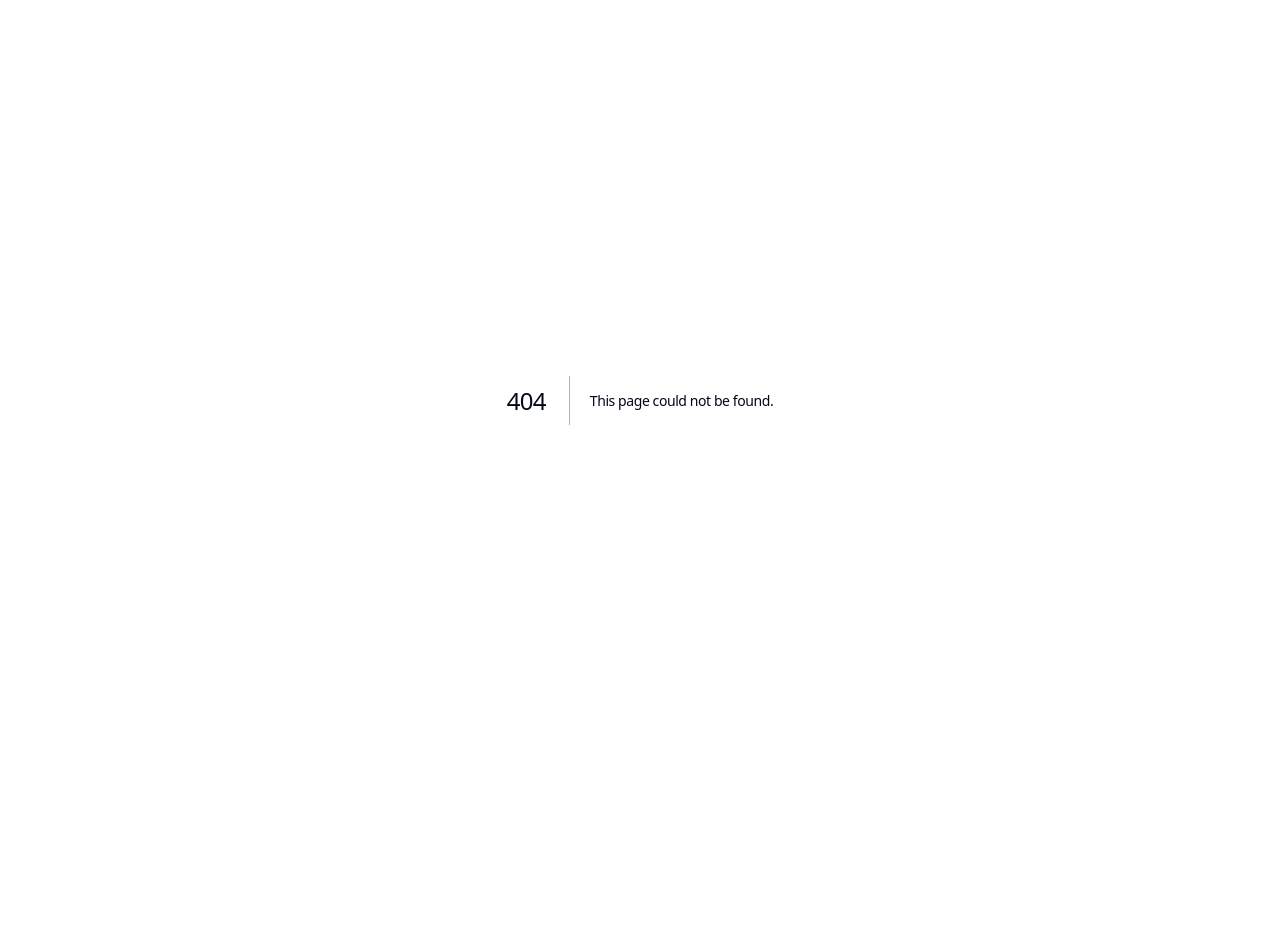
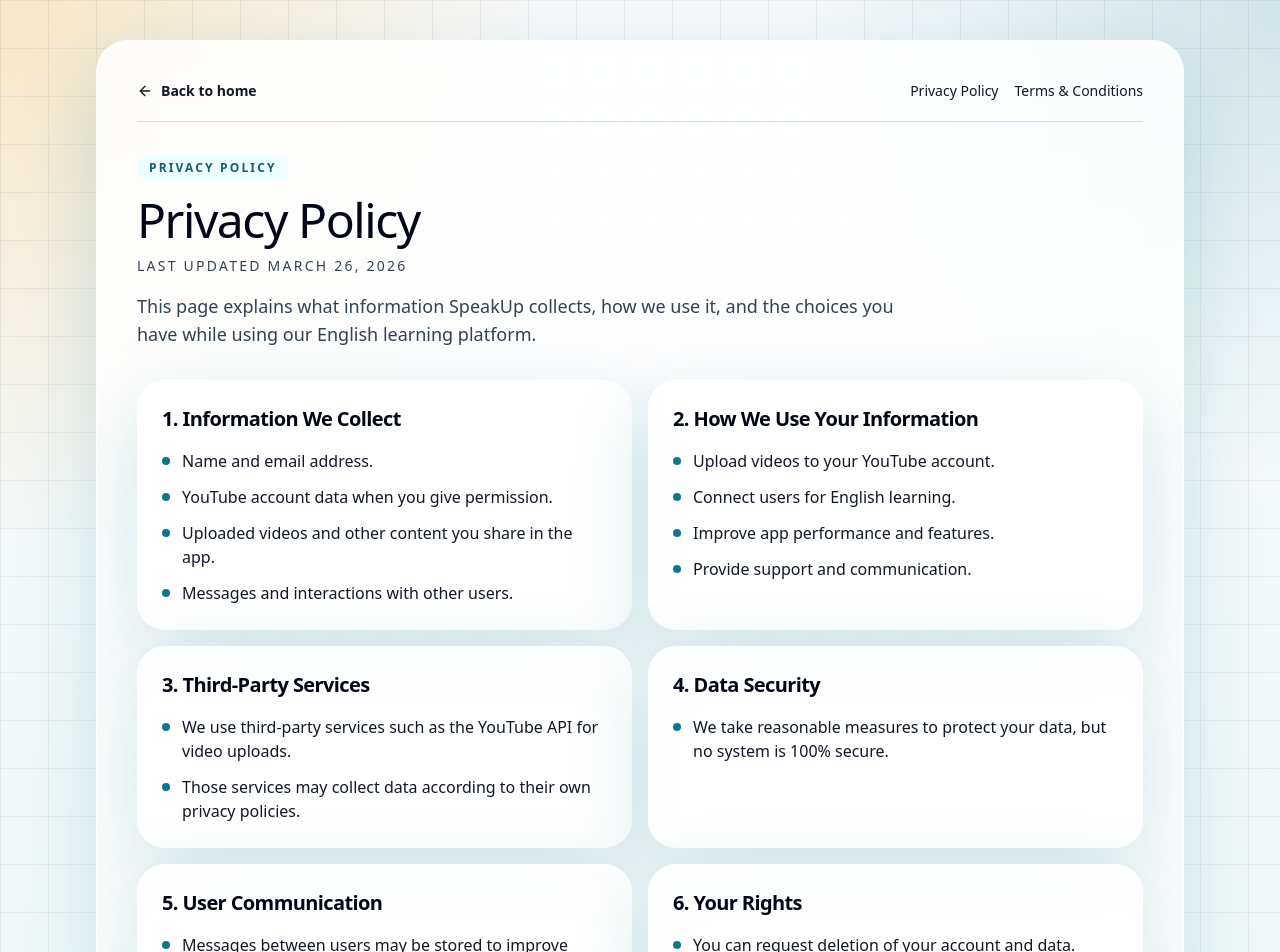
Before and after one commit to toxicboi99/English-App, a Next.js app: page /privacy-policy in a window 1280 px wide. Before the commit this address had no page. Shown: the top 952 px of the page. Before the commit the page ends 800 px from the top, so only its background shows below. Built offline with nearby package versions, Linux system fonts and the light colour scheme.

Commit message:
Add 2 Page

```diff
--- a/app/(auth)/layout.tsx
+++ b/app/(auth)/layout.tsx
@@ -1,4 +1,7 @@
 import Image from "next/image";
+import Link from "next/link";
+
+import { LegalLinks } from "@/components/legal/legal-links";
 
 export default function AuthLayout({
   children,
@@ -6,8 +9,8 @@ export default function AuthLayout({
   children: React.ReactNode;
 }>) {
   return (
-    <main className="mx-auto flex min-h-screen max-w-6xl items-center px-6 py-10 lg:px-8">
-      <div className="relative grid w-full gap-8 lg:grid-cols-[1fr_1.1fr]">
+    <main className="mx-auto flex min-h-screen max-w-6xl items-start px-4 py-6 sm:px-6 sm:py-8 lg:items-center lg:px-8">
+      <div className="relative grid w-full gap-6 lg:grid-cols-[1fr_1.1fr] lg:gap-8">
         <div className="pointer-events-none absolute inset-0 -z-10">
           <div className="absolute -top-32 -left-32 h-[300px] w-[300px] rounded-full bg-amber-300/30 blur-[100px]" />
           <div className="absolute right-0 bottom-0 h-[320px] w-[320px] rounded-full bg-cyan-300/30 blur-[110px]" />
@@ -46,9 +49,32 @@ export default function AuthLayout({
           </div>
         </div>
 
-        <div className="relative rounded-[2.5rem] border border-white/80 bg-white/85 p-8 shadow-[0_10px_40px_rgba(15,23,42,0.08)] backdrop-blur-xl md:p-10">
-          <div className="pointer-events-none absolute inset-0 rounded-[2.5rem] bg-gradient-to-br from-white/60 to-transparent opacity-70" />
-          <div className="relative z-10">{children}</div>
+        <div className="relative rounded-[2rem] border border-white/80 bg-white/85 p-5 shadow-[0_10px_40px_rgba(15,23,42,0.08)] backdrop-blur-xl sm:p-8 md:p-10 lg:rounded-[2.5rem]">
+          <div className="pointer-events-none absolute inset-0 rounded-[2rem] bg-gradient-to-br from-white/60 to-transparent opacity-70 lg:rounded-[2.5rem]" />
+          <div className="relative z-10 space-y-6">
+            <div className="rounded-[1.75rem] border border-slate-900/10 bg-slate-950 p-5 text-amber-100 shadow-[0_18px_50px_rgba(15,23,42,0.18)] lg:hidden">
+              <Link
+                className="text-sm font-semibold tracking-[0.18em] text-amber-200 uppercase"
+                href="/"
+              >
+                SpeakUp
+              </Link>
+              <h1 className="mt-3 text-2xl font-bold leading-tight text-white">
+                Practice English with a safer, verified account flow.
+              </h1>
+              <p className="mt-3 text-sm leading-7 text-slate-300">
+                Sign in or create your account to keep your speaking videos, social
+                progress, and live debate access in one place.
+              </p>
+            </div>
+
+            <div>{children}</div>
+
+            <div className="flex flex-col gap-3 border-t border-slate-200/80 pt-5 sm:flex-row sm:items-center sm:justify-between">
+              <p className="text-sm text-slate-500">Need the basics first?</p>
+              <LegalLinks className="sm:justify-end" />
+            </div>
+          </div>
         </div>
       </div>
     </main>
--- a/app/(auth)/login/[[...login]]/page.tsx
+++ b/app/(auth)/login/[[...login]]/page.tsx
@@ -5,10 +5,10 @@ import { Badge } from "@/components/ui/badge";
 
 export default function LoginPage() {
   return (
-    <div className="mx-auto max-w-lg space-y-6">
+    <div className="mx-auto max-w-lg space-y-5 sm:space-y-6">
       <Badge>Secure login</Badge>
       <div>
-        <h1 className="font-[var(--font-display)] text-4xl">Log in to SpeakUp</h1>
+        <h1 className="font-[var(--font-display)] text-3xl sm:text-4xl">Log in to SpeakUp</h1>
         <p className="mt-3 text-base text-slate-600">
           Continue your speaking streak, and if you forget your password, Clerk
           will send a reset code to your email inbox.
--- a/app/(auth)/register/[[...register]]/page.tsx
+++ b/app/(auth)/register/[[...register]]/page.tsx
@@ -5,10 +5,12 @@ import { Badge } from "@/components/ui/badge";
 
 export default function RegisterPage() {
   return (
-    <div className="mx-auto max-w-lg space-y-6">
+    <div className="mx-auto max-w-lg space-y-5 sm:space-y-6">
       <Badge>Email verification</Badge>
       <div>
-        <h1 className="font-[var(--font-display)] text-4xl">Create your SpeakUp account</h1>
+        <h1 className="font-[var(--font-display)] text-3xl sm:text-4xl">
+          Create your SpeakUp account
+        </h1>
         <p className="mt-3 text-base text-slate-600">
           Clerk will send a code to your email during signup, so only verified
           learners can enter the app and its live debate rooms.
--- a/app/page.tsx
+++ b/app/page.tsx
@@ -11,6 +11,7 @@ import {
 import { Badge } from "@/components/ui/badge";
 import { Button } from "@/components/ui/button";
 import { Card } from "@/components/ui/card";
+import { LegalLinks } from "@/components/legal/legal-links";
 
 const features = [
   {
@@ -54,32 +55,36 @@ const features = [
 export default function HomePage() {
   return (
     <main className="relative overflow-hidden">
-      <section className="hero-grid mx-auto min-h-screen max-w-7xl px-6 py-8 lg:px-8">
-        <div className="panel relative overflow-hidden rounded-[2.5rem] border-white/80 bg-white/75 p-8 md:p-12">
+      <section className="hero-grid mx-auto min-h-screen max-w-7xl px-4 py-4 sm:px-6 sm:py-8 lg:px-8">
+        <div className="panel relative overflow-hidden rounded-[2rem] border-white/80 bg-white/75 p-5 sm:p-8 md:p-10 lg:rounded-[2.5rem] lg:p-12">
           <div className="absolute inset-0 bg-[radial-gradient(circle_at_top_left,rgba(251,113,133,0.15),transparent_28%),radial-gradient(circle_at_bottom_right,rgba(11,114,133,0.13),transparent_26%)]" />
-          <div className="relative grid gap-12 lg:grid-cols-[1.1fr_0.9fr]">
+          <div className="relative grid gap-10 lg:grid-cols-[1.1fr_0.9fr] lg:gap-12">
             <div className="space-y-8">
               <Badge className="bg-amber-100 text-amber-900">AI Social English Platform</Badge>
               <div className="space-y-5">
-                <h1 className="max-w-3xl font-[var(--font-display)] text-5xl leading-tight text-slate-950 md:text-7xl">
+                <h1 className="max-w-3xl font-[var(--font-display)] text-4xl leading-tight text-slate-950 sm:text-5xl lg:text-7xl">
                   SpeakUp turns English practice into a social habit.
                 </h1>
-                <p className="max-w-2xl text-lg leading-8 text-slate-700">
+                <p className="max-w-2xl text-base leading-8 text-slate-700 sm:text-lg">
                   One place to record speaking videos, publish your progress, debate
                   live, save vocabulary, and get AI-powered feedback on how you sound.
                 </p>
               </div>
 
-              <div className="flex flex-wrap gap-4">
-                <Link href="/register">
-                  <Button className="px-7 py-3 text-base">Start Learning</Button>
+              <div className="flex flex-col gap-3 sm:flex-row sm:flex-wrap sm:gap-4">
+                <Link className="w-full sm:w-auto" href="/register">
+                  <Button className="w-full px-7 py-3 text-base sm:w-auto">
+                    Start Learning
+                  </Button>
                 </Link>
-                <Link href="/login">
-                  <Button className="px-7 py-3 text-base" variant="ghost">
+                <Link className="w-full sm:w-auto" href="/login">
+                  <Button className="w-full px-7 py-3 text-base sm:w-auto" variant="ghost">
                     Log In
                   </Button>
                 </Link>
               </div>
+
+              <LegalLinks />
 
               <div className="grid gap-4 sm:grid-cols-3">
                 <Card className="bg-slate-950 text-amber-100">
--- /dev/null
+++ b/app/privacy-policy/page.tsx
@@ -0,0 +1,73 @@
+import type { Metadata } from "next";
+
+import { LegalPage, type LegalSection } from "@/components/legal/legal-page";
+
+const privacySections: LegalSection[] = [
+  {
+    title: "1. Information We Collect",
+    items: [
+      "Name and email address.",
+      "YouTube account data when you give permission.",
+      "Uploaded videos and other content you share in the app.",
+      "Messages and interactions with other users.",
+    ],
+  },
+  {
+    title: "2. How We Use Your Information",
+    items: [
+      "Upload videos to your YouTube account.",
+      "Connect users for English learning.",
+      "Improve app performance and features.",
+      "Provide support and communication.",
+    ],
+  },
+  {
+    title: "3. Third-Party Services",
+    items: [
+      "We use third-party services such as the YouTube API for video uploads.",
+      "Those services may collect data according to their own privacy policies.",
+    ],
+  },
+  {
+    title: "4. Data Security",
+    items: ["We take reasonable measures to protect your data, but no system is 100% secure."],
+  },
+  {
+    title: "5. User Communication",
+    items: [
+      "Messages between users may be stored to improve service quality.",
+      "We do not sell your personal data to third parties.",
+    ],
+  },
+  {
+    title: "6. Your Rights",
+    items: [
+      "You can request deletion of your account and data.",
+      "You can disconnect your YouTube account at any time.",
+    ],
+  },
+  {
+    title: "7. Changes to Policy",
+    items: [
+      "We may update this policy from time to time.",
+      "Continued use of the platform means you accept the updated policy.",
+    ],
+  },
+];
+
+export const metadata: Metadata = {
+  title: "Privacy Policy | SpeakUp",
+  description: "Learn how SpeakUp collects, uses, and protects your data.",
+};
+
+export default function PrivacyPolicyPage() {
+  return (
+    <LegalPage
+      badge="Privacy Policy"
+      intro="This page explains what information SpeakUp collects, how we use it, and the choices you have while using our English learning platform."
+      lastUpdated="March 26, 2026"
+      sections={privacySections}
+      title="Privacy Policy"
+    />
+  );
+}
--- /dev/null
+++ b/app/terms-conditions/page.tsx
@@ -0,0 +1,77 @@
+import type { Metadata } from "next";
+
+import { LegalPage, type LegalSection } from "@/components/legal/legal-page";
+
+const termsSections: LegalSection[] = [
+  {
+    title: "1. Use of Service",
+    items: [
+      "Our platform lets users upload videos to YouTube through our system.",
+      "Our platform also connects users who want to practice and improve English speaking skills.",
+      "You agree to use the platform only for lawful purposes and in a respectful manner.",
+    ],
+  },
+  {
+    title: "2. User Accounts",
+    items: [
+      "You are responsible for maintaining the confidentiality of your account.",
+      "You must provide accurate information.",
+      "You are responsible for all activities under your account.",
+    ],
+  },
+  {
+    title: "3. YouTube Integration",
+    items: [
+      "By connecting your YouTube account, you grant permission to upload videos on your behalf.",
+      "You must comply with YouTube's terms and policies.",
+      "We are not responsible for content violations on your YouTube channel.",
+    ],
+  },
+  {
+    title: "4. User Content",
+    items: [
+      "You retain ownership of your content.",
+      "You grant us permission to process and publish content as needed for app functionality.",
+      "You must not upload harmful, illegal, or copyrighted content without permission.",
+    ],
+  },
+  {
+    title: "5. Community Guidelines",
+    items: [
+      "Be respectful to other users.",
+      "No harassment, abuse, or inappropriate behavior.",
+      "Violations may result in account suspension.",
+    ],
+  },
+  {
+    title: "6. Limitation of Liability",
+    items: [
+      "We are not responsible for loss of data or content.",
+      "We are not responsible for issues caused by third-party services such as YouTube.",
+      "We are not responsible for user interactions outside our platform.",
+    ],
+  },
+  {
+    title: "7. Termination",
+    items: [
+      "We reserve the right to suspend or terminate accounts that violate these terms.",
+    ],
+  },
+];
+
+export const metadata: Metadata = {
+  title: "Terms & Conditions | SpeakUp",
+  description: "Review the rules and responsibilities for using SpeakUp.",
+};
+
+export default function TermsConditionsPage() {
+  return (
+    <LegalPage
+      badge="Terms & Conditions"
+      intro="These terms describe how SpeakUp can be used, what users are responsible for, and the limits of the platform's liability."
+      lastUpdated="March 26, 2026"
+      sections={termsSections}
+      title="Terms & Conditions"
+    />
+  );
+}
--- /dev/null
+++ b/components/legal/legal-links.tsx
@@ -0,0 +1,23 @@
+import Link from "next/link";
+
+import { cn } from "@/lib/utils";
+
+type LegalLinksProps = {
+  className?: string;
+};
+
+const legalLinkClassName =
+  "text-sm font-medium text-slate-600 underline-offset-4 transition hover:text-cyan-800 hover:underline";
+
+export function LegalLinks({ className }: LegalLinksProps) {
+  return (
+    <div className={cn("flex flex-wrap items-center gap-x-4 gap-y-2", className)}>
+      <Link className={legalLinkClassName} href="/privacy-policy">
+        Privacy Policy
+      </Link>
+      <Link className={legalLinkClassName} href="/terms-conditions">
+        Terms &amp; Conditions
+      </Link>
+    </div>
+  );
+}
--- /dev/null
+++ b/components/legal/legal-page.tsx
@@ -0,0 +1,79 @@
+import Link from "next/link";
+import { ArrowLeft } from "lucide-react";
+
+import { Badge } from "@/components/ui/badge";
+import { Card } from "@/components/ui/card";
+import { LegalLinks } from "@/components/legal/legal-links";
+
+export type LegalSection = {
+  title: string;
+  items: string[];
+};
+
+type LegalPageProps = {
+  badge: string;
+  title: string;
+  intro: string;
+  lastUpdated: string;
+  sections: LegalSection[];
+};
+
+export function LegalPage({
+  badge,
+  title,
+  intro,
+  lastUpdated,
+  sections,
+}: LegalPageProps) {
+  return (
+    <main className="hero-grid relative min-h-screen overflow-hidden">
+      <section className="mx-auto w-full max-w-6xl px-4 py-6 sm:px-6 sm:py-10 lg:px-8">
+        <div className="panel overflow-hidden rounded-[2rem] border-white/80 bg-white/85 p-5 sm:p-8 lg:p-10">
+          <div className="flex flex-col gap-4 border-b border-slate-200/80 pb-5 sm:flex-row sm:items-center sm:justify-between">
+            <Link
+              className="inline-flex items-center gap-2 text-sm font-semibold text-slate-700 transition hover:text-cyan-800"
+              href="/"
+            >
+              <ArrowLeft className="h-4 w-4" />
+              Back to home
+            </Link>
+
+            <LegalLinks className="sm:justify-end" />
+          </div>
+
+          <div className="mt-8 max-w-3xl space-y-4">
+            <Badge>{badge}</Badge>
+            <div className="space-y-3">
+              <h1 className="font-[var(--font-display)] text-4xl leading-tight text-slate-950 sm:text-5xl">
+                {title}
+              </h1>
+              <p className="text-sm font-medium uppercase tracking-[0.16em] text-slate-500">
+                Last updated {lastUpdated}
+              </p>
+            </div>
+            <p className="text-base leading-8 text-slate-700 sm:text-lg">{intro}</p>
+          </div>
+
+          <div className="mt-8 grid gap-4 md:grid-cols-2">
+            {sections.map((section) => (
+              <Card
+                className="h-full rounded-[1.75rem] border-white/80 bg-white/90 p-5 sm:p-6"
+                key={section.title}
+              >
+                <h2 className="text-xl font-semibold text-slate-950">{section.title}</h2>
+                <ul className="mt-4 space-y-3 text-sm leading-7 text-slate-700 sm:text-base">
+                  {section.items.map((item) => (
+                    <li className="flex gap-3" key={item}>
+                      <span className="mt-2 h-2 w-2 shrink-0 rounded-full bg-cyan-700" />
+                      <span>{item}</span>
+                    </li>
+                  ))}
+                </ul>
+              </Card>
+            ))}
+          </div>
+        </div>
+      </section>
+    </main>
+  );
+}
--- a/proxy.ts
+++ b/proxy.ts
@@ -5,6 +5,8 @@ const isPublicRoute = createRouteMatcher([
   "/",
   "/login(.*)",
   "/register(.*)",
+  "/privacy-policy(.*)",
+  "/terms-conditions(.*)",
   "/api/health(.*)",
   "/api/youtube/oauth/callback(.*)",
 ]);
```
